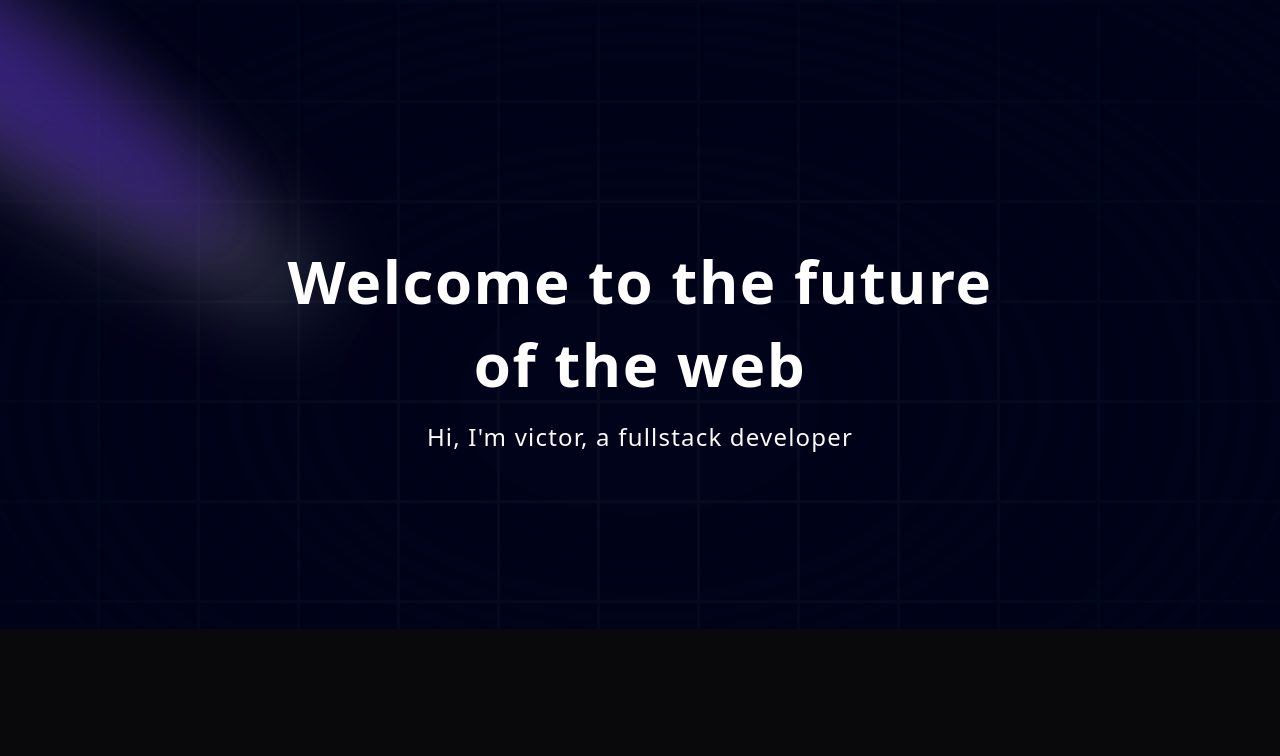
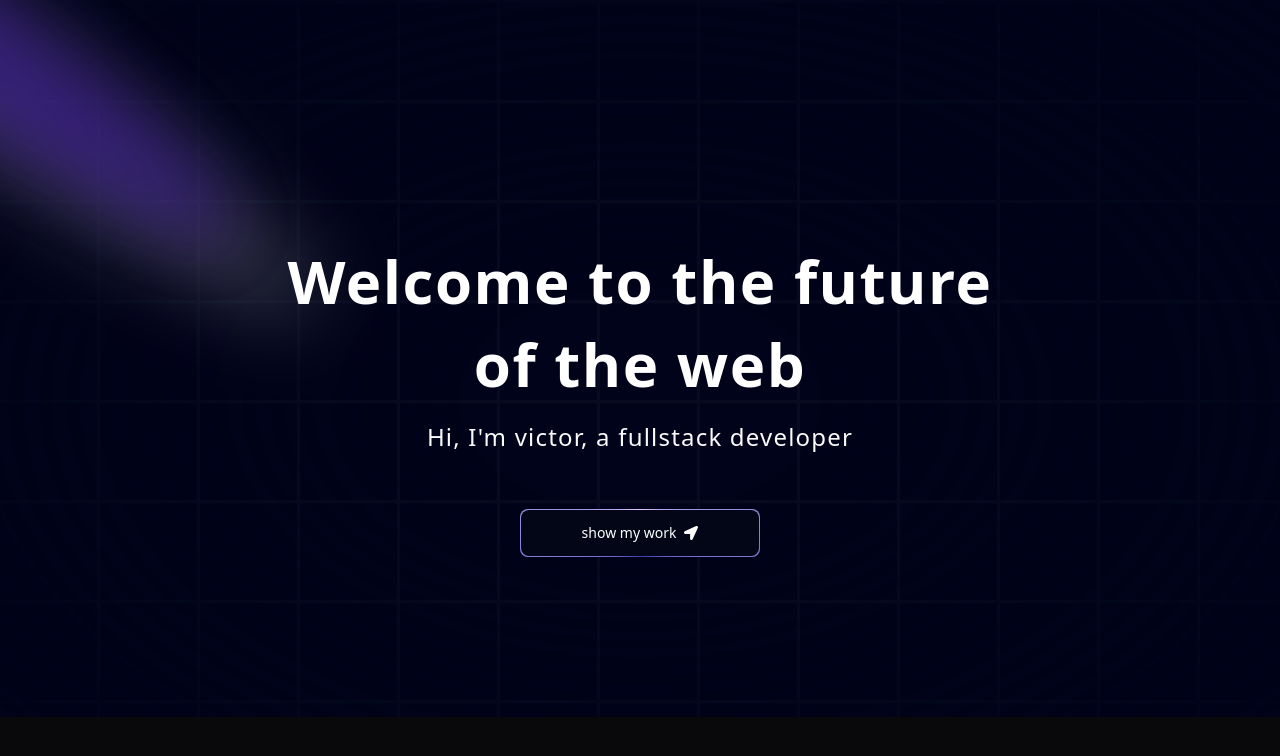
Before and after one commit to victorbqcheng/portfolio, a Next.js app: page / in a window 1280 px wide. Shown: the top 756 px of the page. Built offline with nearby package versions, Linux system fonts and the light colour scheme.

Commit message:
Add MagicButton component for creating a button with animated background

```diff
--- a/components/Hero.tsx
+++ b/components/Hero.tsx
@@ -1,6 +1,8 @@
 import React from 'react'
 import { Spotlight } from './ui/Spotlight'
 import { TextGenerateEffect } from './ui/TextGenerateEffect'
+import MagicButton from './ui/MagicButton'
+import { FaLocationArrow } from 'react-icons/fa'
 
 const Hero = () => {
     return (
@@ -25,6 +27,10 @@
                     <p className='text-center md:tracking-wider mb-4 text-sm md:text-lg lg:text-2xl'>
                         Hi, I&apos;m victor, a fullstack developer
                     </p>
+                    <a href='#about'>
+                        <MagicButton title='show my work'
+                                     icon={<FaLocationArrow/>}/>
+                    </a>
                 </div>
             </div>
 
--- /dev/null
+++ b/components/ui/MagicButton.tsx
@@ -0,0 +1,24 @@
+import React from 'react'
+
+type MagicButtonProps = {
+    title?:string,
+    position?:"left"|"right",
+    icon?:React.ReactNode,
+    handleClick?:()=>void,
+    otherClasses?:string
+}
+
+const MagicButton = ({title, position="right", icon, handleClick, otherClasses}:MagicButtonProps) => {
+    return (
+        <button className="relative inline-flex h-12 overflow-hidden p-[1px] w-full rounded-lg md:w-60 md:mt-10">
+            <span className="absolute inset-[-1000%] animate-[spin_2s_linear_infinite] bg-[conic-gradient(from_90deg_at_50%_50%,#E2CBFF_0%,#393BB2_50%,#E2CBFF_100%)]" />
+            <span className={`inline-flex h-full w-full cursor-pointer items-center justify-center rounded-lg bg-slate-950 px-7 text-sm font-medium text-white backdrop-blur-3xl ${otherClasses} gap-2`}>
+                {position === 'left' && icon}
+                {title}
+                {position === 'right' && icon}
+            </span>
+        </button>
+    )
+}
+
+export default MagicButton
```
